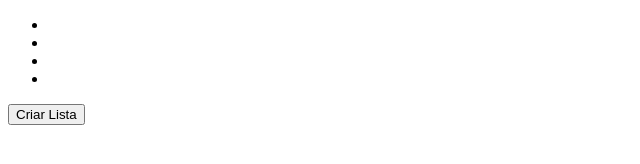
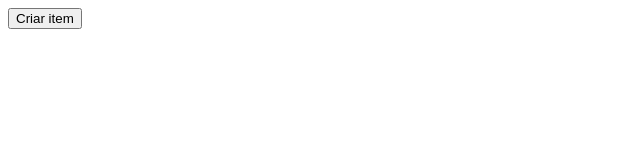
Before and after one commit to luangst/Front, a plain HTML site: page Exemplos/index.html in a window 1280 px wide. Shown: the whole page, without its empty margins (0-640 px from the left). Drawn offline with Linux system fonts and the light colour scheme.

Commit message:
Update index.html

```diff
--- a/Exemplos/index.html
+++ b/Exemplos/index.html
@@ -7,7 +7,7 @@
   <script src="../Exemplos/logica.js"></script>
 </head>
 <body>
-  <div id="lista">
+ <!-- <div id="lista">
     <ul>
         <li></li>
         <li></li>
@@ -16,10 +16,11 @@
     </ul>
   </div>
 
-<button onclick="createList()">Criar Lista</button>
+ <button onclick="createList()">Criar Lista</button> -->
 
 
 
+<button onclick="createLi()">Criar item</button>
 
 
      <!-- <button onclick="sayHello()">oi</button> -->
```
